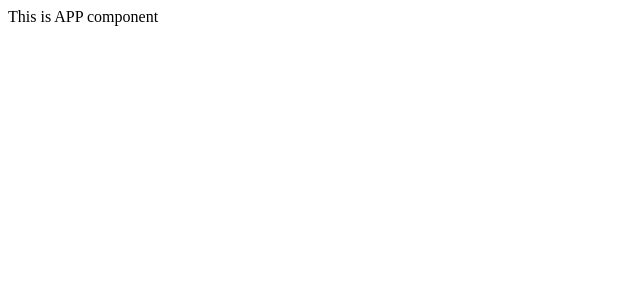
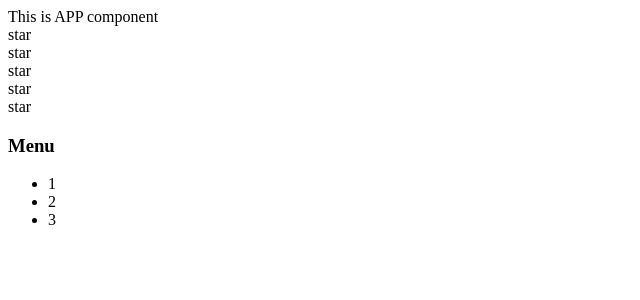
Before and after one commit to igor-minaev/react-kabzda-kak-podrobno, a React (Vite) app: page / in a window 1280 px wide. Shown: the top 300 px of the page, without its empty margins (0-640 px from the left). Built offline with nearby package versions, Linux system fonts and the light colour scheme.

Commit message:
completed lesson 01

```diff
--- a/src/App.tsx
+++ b/src/App.tsx
@@ -1,8 +1,56 @@
 import './App.css'
 
+// function hello() {
+//     // eslint-disable-next-line no-debugger
+//     debugger
+//     alert("hello Im Igor")
+// }
+
+// hello()
+
 function App() {
+    // eslint-disable-next-line no-debugger
+    debugger
     return (
-        <div>This is APP component</div>
+        <div>
+            <div>This is APP component</div>
+            <Raiting/>
+            <Accordion/>
+        </div>
+    )
+}
+
+function Raiting() {
+    // eslint-disable-next-line no-debugger
+    debugger
+    return (
+        <div>
+            <Star/>
+            <Star/>
+            <Star/>
+            <Star/>
+            <Star/>
+        </div>
+
+    )
+}
+
+function Star() {
+    return <div>star</div>
+}
+
+function Accordion() {
+    // eslint-disable-next-line no-debugger
+    debugger
+    return (
+        <div>
+            <h3>Menu</h3>
+            <ul>
+                <li>1</li>
+                <li>2</li>
+                <li>3</li>
+            </ul>
+        </div>
     )
 }
 
```
